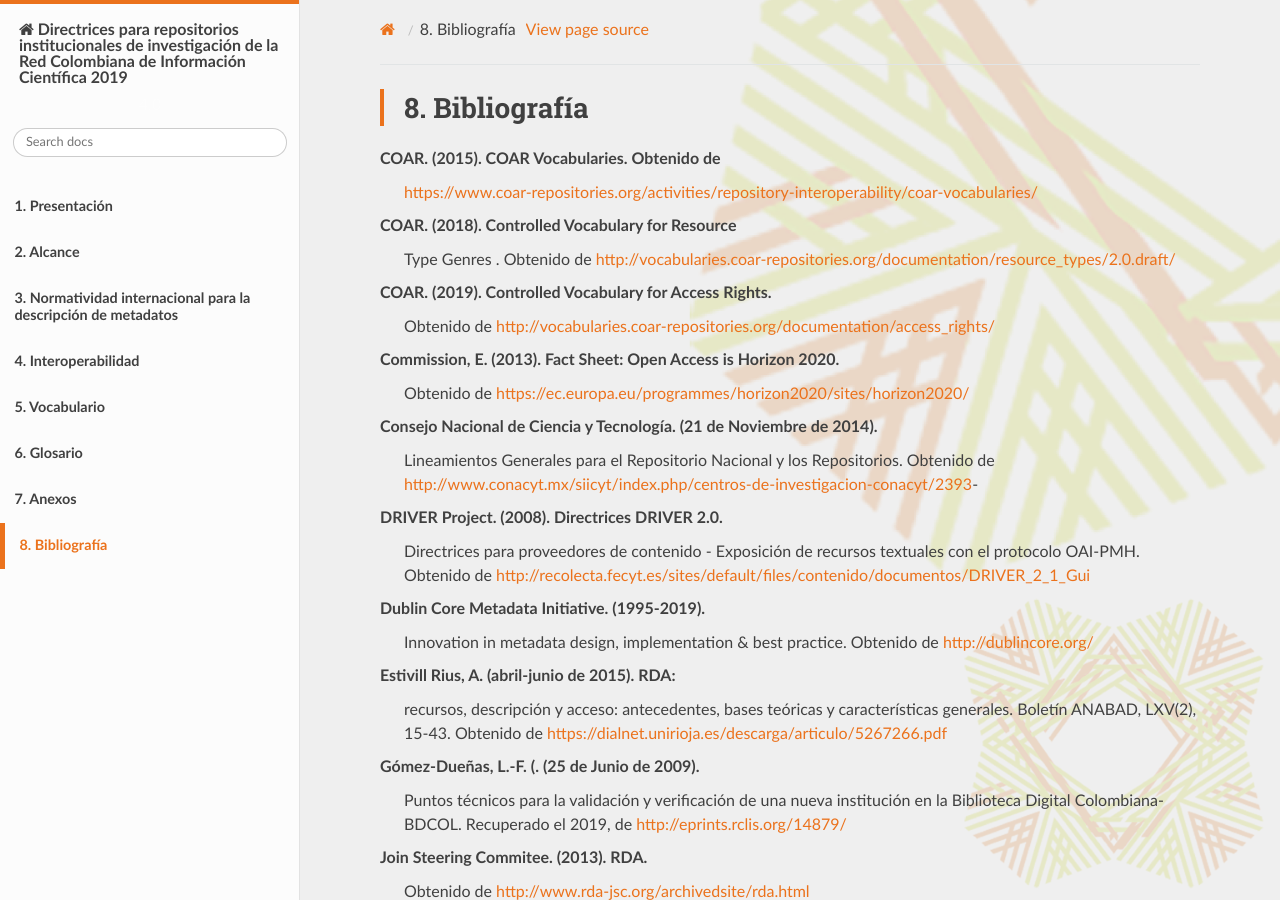
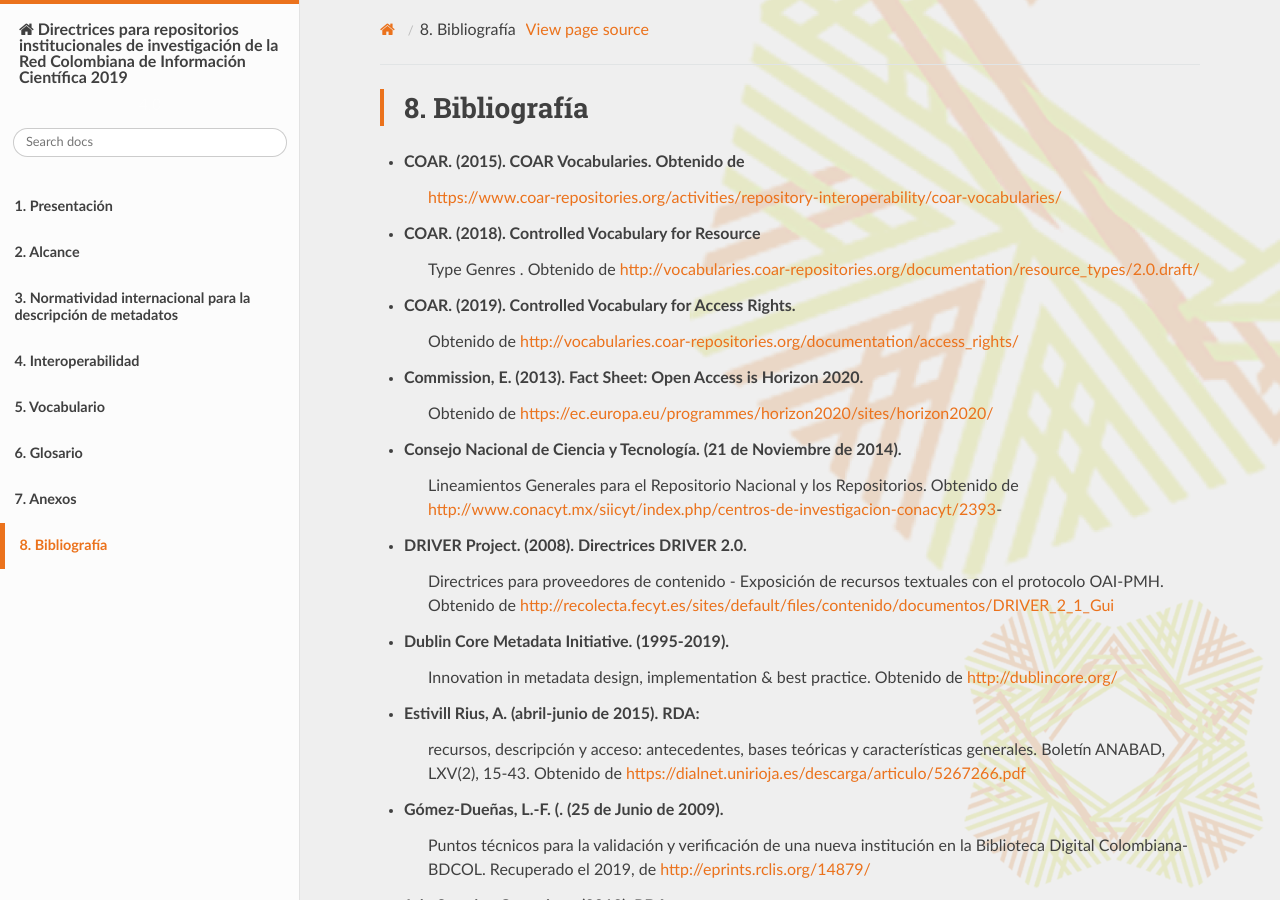
Before and after one commit to rcic/openaire4, a Sphinx documentation site: the page built from docs/bibliografia.rst, in a window 1280 px wide and 900 px high. Built offline with Sphinx 7.4.7 and the Read the Docs theme 2.0.0, drawn with Linux system fonts in a browser that asks for light colours.

Commit message:
correcion

```diff
--- a/docs/bibliografia.rst
+++ b/docs/bibliografia.rst
@@ -3,74 +3,74 @@
 Bibliografía
 ============
 
-COAR. (2015). COAR Vocabularies. Obtenido de
+- COAR. (2015). COAR Vocabularies. Obtenido de
 	https://www.coar-repositories.org/activities/repository-interoperability/coar-vocabularies/
 
-COAR. (2018). Controlled Vocabulary for Resource
+- COAR. (2018). Controlled Vocabulary for Resource
 	Type Genres . Obtenido de http://vocabularies.coar-repositories.org/documentation/resource_types/2.0.draft/
 
-COAR. (2019). Controlled Vocabulary for Access Rights.
+- COAR. (2019). Controlled Vocabulary for Access Rights.
 	Obtenido de http://vocabularies.coar-repositories.org/documentation/access_rights/
 
-Commission, E. (2013). Fact Sheet: Open Access is Horizon 2020.
+- Commission, E. (2013). Fact Sheet: Open Access is Horizon 2020.
 	Obtenido de https://ec.europa.eu/programmes/horizon2020/sites/horizon2020/
 
-Consejo Nacional de Ciencia y Tecnología. (21 de Noviembre de 2014).
+- Consejo Nacional de Ciencia y Tecnología. (21 de Noviembre de 2014).
 	Lineamientos Generales para el Repositorio Nacional y los Repositorios. Obtenido de http://www.conacyt.mx/siicyt/index.php/centros-de-investigacion-conacyt/2393-
 
-DRIVER Project. (2008). Directrices DRIVER 2.0.
+- DRIVER Project. (2008). Directrices DRIVER 2.0.
 	Directrices para proveedores de contenido - Exposición de recursos textuales con el protocolo OAI-PMH. Obtenido de http://recolecta.fecyt.es/sites/default/files/contenido/documentos/DRIVER_2_1_Gui
 
-Dublin Core Metadata Initiative. (1995-2019).
+- Dublin Core Metadata Initiative. (1995-2019).
 	Innovation in metadata design, implementation & best practice. Obtenido de http://dublincore.org/
 
-Estivill Rius, A. (abril-junio de 2015). RDA:
+- Estivill Rius, A. (abril-junio de 2015). RDA:
 	recursos, descripción y acceso: antecedentes, bases teóricas y características generales. Boletín ANABAD, LXV(2), 15-43. Obtenido de https://dialnet.unirioja.es/descarga/articulo/5267266.pdf
 
-Gómez-Dueñas, L.-F. (. (25 de Junio de 2009).
+- Gómez-Dueñas, L.-F. (. (25 de Junio de 2009).
 	Puntos técnicos para la validación y verificación de una nueva institución en la Biblioteca Digital Colombiana-BDCOL. Recuperado el 2019, de http://eprints.rclis.org/14879/
 
-Join Steering Commitee. (2013). RDA.
+- Join Steering Commitee. (2013). RDA.
 	Obtenido de http://www.rda-jsc.org/archivedsite/rda.html
 
-La Referencia. (2015). Metadatos y políticas de cosecha.
+- La Referencia. (2015). Metadatos y políticas de cosecha.
 	Obtenido de file:///C:/Users/metabwin-2/Downloads/politicadecosechalareferenciamayo2015final.pdf
 
-Ministerio de Educación Nacional. (2015).
+- Ministerio de Educación Nacional. (2015).
 	Documento Marco: Sistema Nacional de Acceso Abierto al Conocimiento. Bogotá.
 
-Open Archives Initiative. (2017).
+- Open Archives Initiative. (2017).
 	http://www.openarchives.org/rs/toc. Obtenido de http://www.openarchives.org/rs/toc
 
-OpenAIRE. (30 de Abril de 2013).
+- OpenAIRE. (30 de Abril de 2013).
 	OpenAIRE Interoperability Guidelines for Literature Repository Managers. doi:10.5281/zenodo.1487968
 
-OpenAIRE. (30 de Noviembre de 2018).
+- OpenAIRE. (30 de Noviembre de 2018).
 	OpenAIRE Interoperability Guidelines for Literature Repository Managers. doi:10.5281/zenodo.1299203
 
-Recolecta. (2017). Guía para la evaluación
+- Recolecta. (2017). Guía para la evaluación
 	de repositorios institucionales de investigación. Obtenido de https://recolecta.fecyt.es/sites/default/files/contenido/documentos/2017GuiaEvaluacionRecolectaFECYT.pdf
 
-Ruíz Jaramillo, C. A. (2015). Diagnóstico de la calidad
+- Ruíz Jaramillo, C. A. (2015). Diagnóstico de la calidad
 	en los metadatos de los repositorios colombianos. Obtenido de Repositorio Institucional Universidad Eafit. : https://core.ac.uk/download/pdf/47252746.pdf
 
-SNAACC. (2015). Manual de metadatos y directrices de interoperabilidad.
+- SNAACC. (2015). Manual de metadatos y directrices de interoperabilidad.
 	Obtenido de Sistema Nacional de Acceso Abierto al Conocimiento: http://190.242.114.6:8080/documents/21409/22448/Manual+de+Metadatos+e+Interoperabilidad+enero+29+de+2016.pdf/46595bf1-d97d-43c2-8669-9bbab45712d0
 
-SNACC. (s.f.). Sistema Nacional de Acceso Abierto.
+- SNACC. (s.f.). Sistema Nacional de Acceso Abierto.
 	Obtenido de http://190.242.114.6:8080/web/guest/inicio
 
-Tabares Morales, V., Duque Méndez, N., Moreno Cadavid, J., Demetrio , A., & Vicari, R. (2013).
+- Tabares Morales, V., Duque Méndez, N., Moreno Cadavid, J., Demetrio , A., & Vicari, R. (2013).
 	Evaluación de la calidad de metadatos en repositorios digitales de objetos de aprendizaje. Revista Interamericana de Bibliotecología, 36(3), 183-195.
 
-The Library of Congress. (2018). MARC Standards.
+- The Library of Congress. (2018). MARC Standards.
 	Obtenido de MARC Formats: https://www.loc.gov/marc/
 
-The OAI Executive. (14 de junio de 2001).
+- The OAI Executive. (14 de junio de 2001).
 	Implementation Guidelines for the Open Archives Initiative Protocol for Metadata Harvesting - XML schema to hold provenance information in the "about" part of a record. Obtenido de http://www.openarchives.org/OAI/2.0/guidelines-provenance.htm
 
-Van de Sompel, H., Klein, M., Nelson, M., & Sanderson, R. (2013).
+- Van de Sompel, H., Klein, M., Nelson, M., & Sanderson, R. (2013).
 	ResourceSync: The NISO/OAI Resource Synchronization Framework. En T. Aalberg, M. Dobreva-McPherson, C. Papatheodorou, & G. Tsakonas, Lecture Notes in Computer Science (including subseries Lecture Notes in Artificial Intelligence and Lecture Notes in Bioinformatics): Preface (págs. 488-489). doi:10.1007/978-3-642-40501-3_70
 
-World Wide Web Consortium. (2014). Web Services Architecture, 3.1.3 .
+- World Wide Web Consortium. (2014). Web Services Architecture, 3.1.3 .
 	Obtenido de Relationship to the World Wide Web and REST Architectures: https://www.w3.org/TR/2004/NOTE-ws-arch-20040211/#relwwwrest
```
